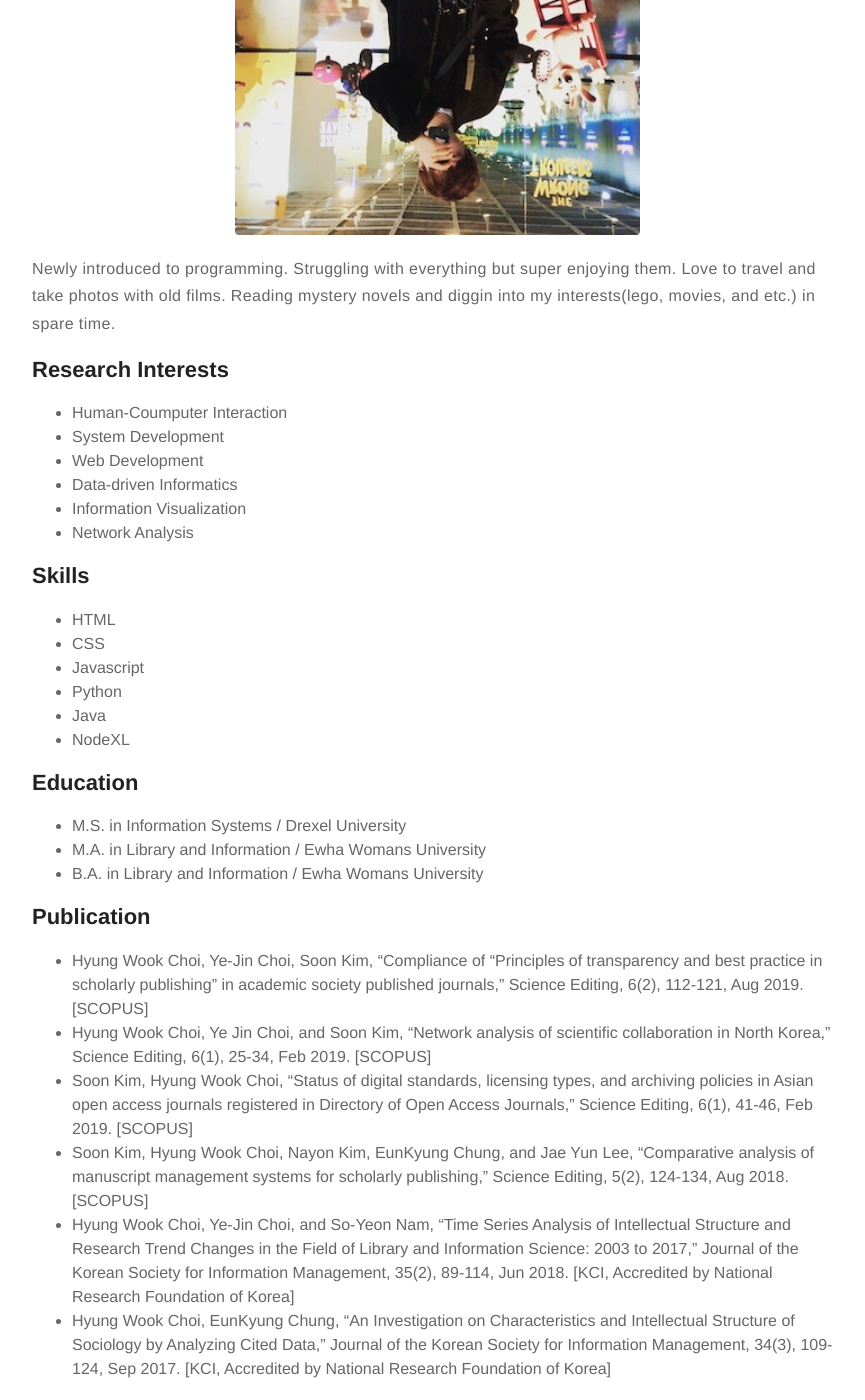
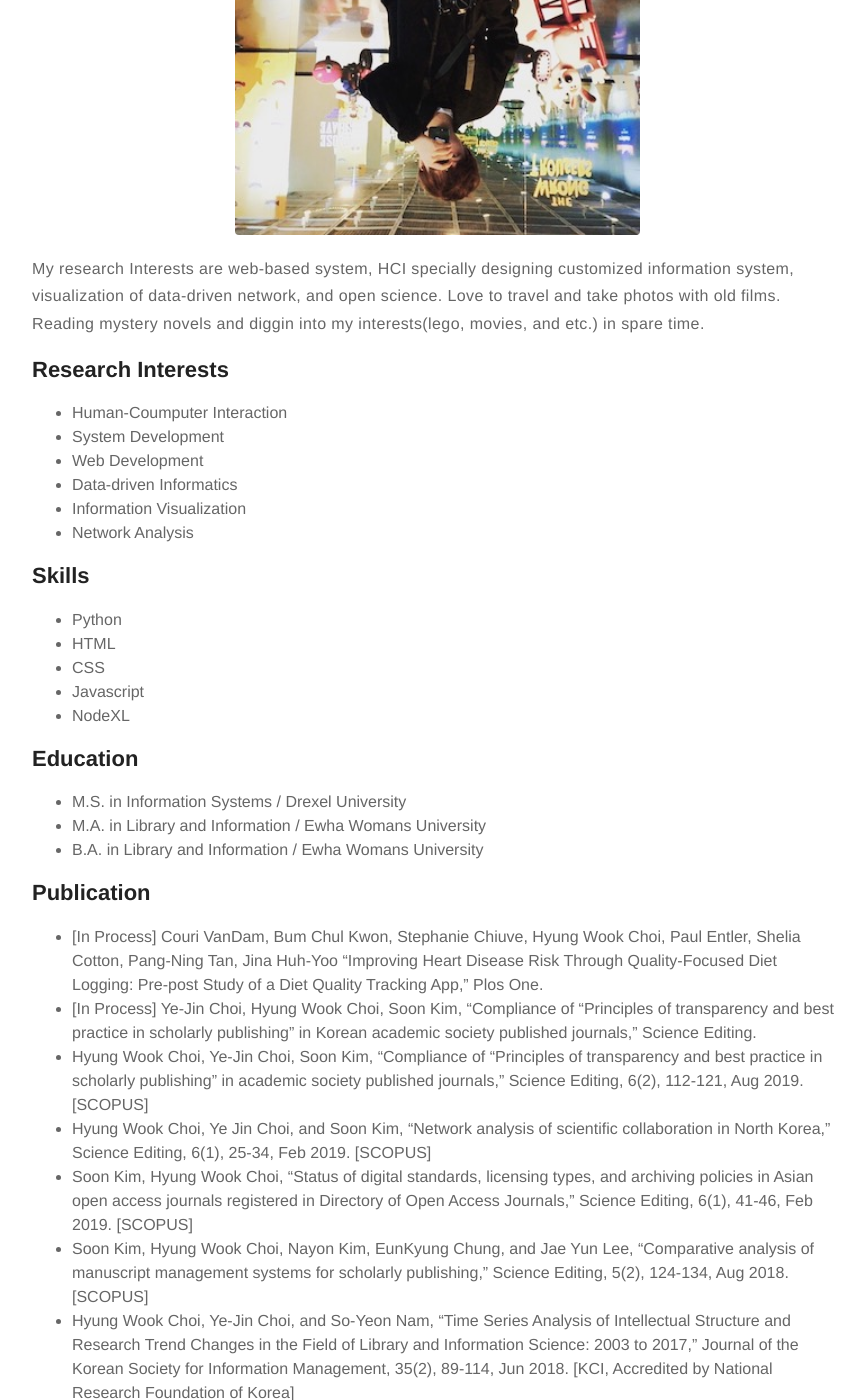
Before and after one commit to choihywook/choihywook.github.io, a Jekyll site: the page built from about.md, in a window 1280 px wide and 1400 px high, scrolled down 396 px. Shown: the whole window, without its empty margins (203-1068 px from the left). Built offline with Jekyll 4.4.1, drawn with Linux system fonts in a browser that asks for light colours.

Commit message:
Update Profile Page
- Change the intro
- Change the research interest
- Update publications

```diff
--- a/about.md
+++ b/about.md
@@ -4,7 +4,7 @@ layout: page
 ---
 ![Profile Image]({{site.url}}/{{site.picture}})
 
-<p>Newly introduced to programming. Struggling with everything but super enjoying them. Love to travel and take photos with old films. Reading mystery novels and diggin into my interests(lego, movies, and etc.) in spare time.</p>
+<p>My research Interests are web-based system, HCI specially designing customized information system, visualization of data-driven network, and open science. Love to travel and take photos with old films. Reading mystery novels and diggin into my interests(lego, movies, and etc.) in spare time.</p>
 <h2>Research Interests</h2>
 <ul class="skill-list">
 	<li>Human-Coumputer Interaction</li>
@@ -15,14 +15,12 @@ layout: page
 	<li>Network Analysis</li>
 </ul>
 
-
 <h2>Skills</h2>
 <ul class="skill-list">
-	<li>HTML</li>
+	<li>Python</li>
+  <li>HTML</li>
 	<li>CSS</li>
 	<li>Javascript</li>
-	<li>Python</li>
-	<li>Java</li>
 	<li>NodeXL</li>
 </ul>
 
@@ -36,7 +34,9 @@ layout: page
 
 <h2>Publication</h2>
 <ul>
-	<li>Hyung Wook Choi, Ye-Jin Choi, Soon Kim, “Compliance of “Principles of transparency and best practice in scholarly publishing” in academic society published journals,” Science Editing, 6(2), 112-121, Aug 2019. [SCOPUS]</li>
+	<li>[In Process] Couri VanDam, Bum Chul Kwon, Stephanie Chiuve, Hyung Wook Choi, Paul Entler, Shelia Cotton, Pang-Ning Tan, Jina Huh-Yoo “Improving Heart Disease Risk Through Quality-Focused Diet Logging: Pre-post Study of a Diet Quality Tracking App,” Plos One.</li>
+  <li>[In Process] Ye-Jin Choi, Hyung Wook Choi, Soon Kim, “Compliance of “Principles of transparency and best practice in scholarly publishing” in Korean academic society published journals,” Science Editing.</li>
+  <li>Hyung Wook Choi, Ye-Jin Choi, Soon Kim, “Compliance of “Principles of transparency and best practice in scholarly publishing” in academic society published journals,” Science Editing, 6(2), 112-121, Aug 2019. [SCOPUS]</li>
 	<li>Hyung Wook Choi, Ye Jin Choi, and Soon Kim, “Network analysis of scientific collaboration in North Korea,” Science Editing, 6(1), 25-34, Feb 2019. [SCOPUS]</li>
 	<li>Soon Kim, Hyung Wook Choi, “Status of digital standards, licensing types, and archiving policies in Asian open access journals registered in Directory of Open Access Journals,” Science Editing, 6(1), 41-46, Feb 2019. [SCOPUS]</li>
   <li>Soon Kim, Hyung Wook Choi, Nayon Kim, EunKyung Chung, and Jae Yun Lee, “Comparative analysis of manuscript management systems for scholarly publishing,” Science Editing, 5(2), 124-134, Aug 2018. [SCOPUS]</li>
```
Also changed, not shown: 1 other file.
